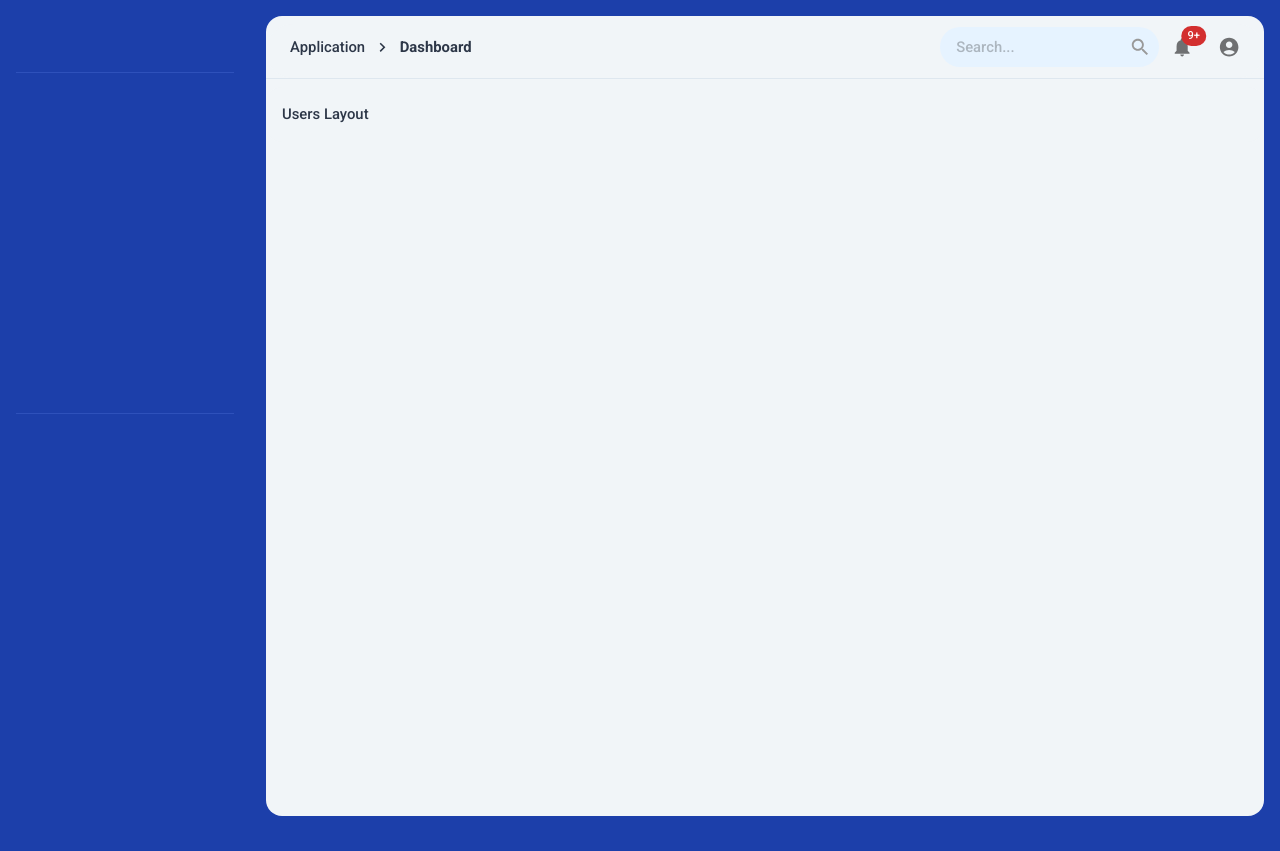
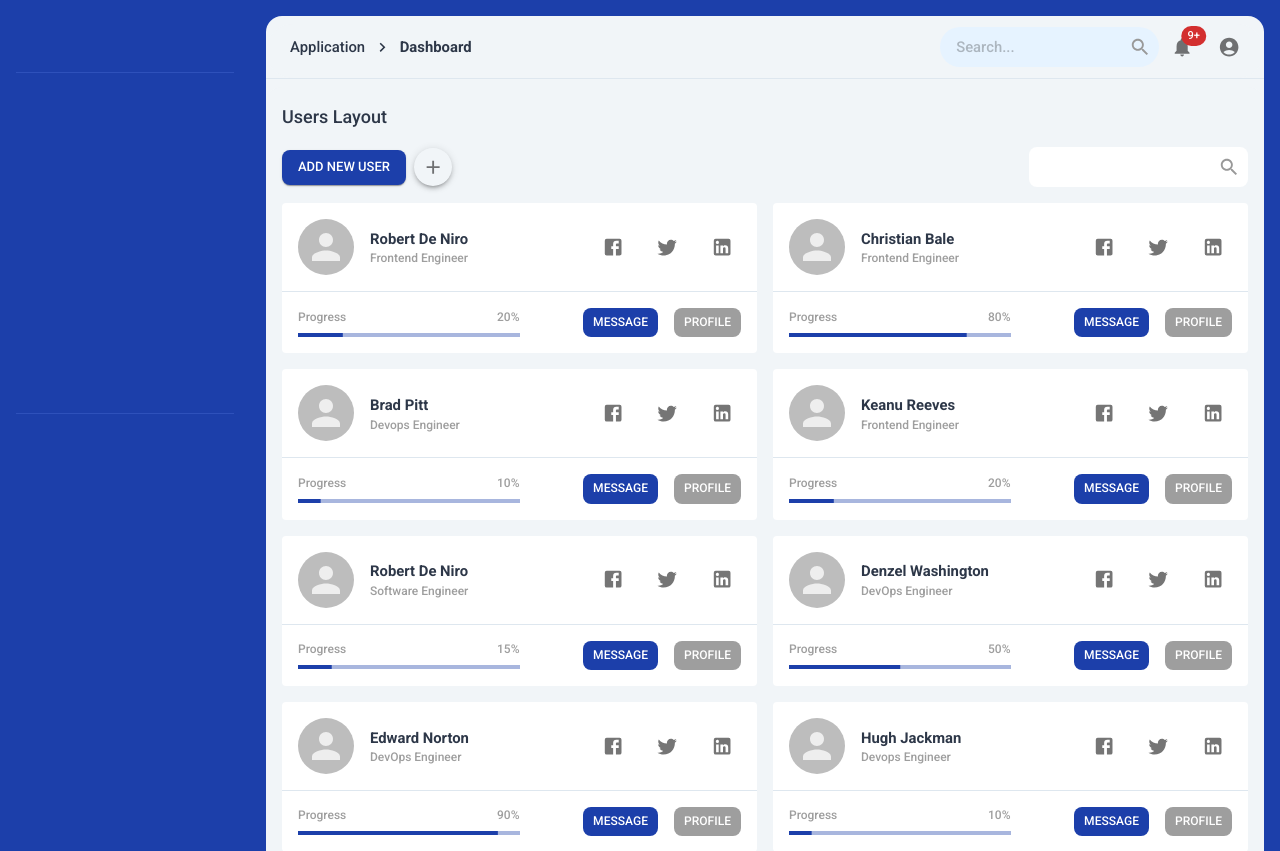
Before and after one commit to usrivastava92/hello-mui, a React (Vite) app: page /side/usersLayout1 in a window 1280 px wide. Shown: the top 851 px of the page. Before the commit the page ends 816 px from the top, so only its background shows below. Built offline with nearby package versions, Linux system fonts and the light colour scheme.

Commit message:
updated UserLayout1.tsx

```diff
--- a/src/config/theme/components.config.ts
+++ b/src/config/theme/components.config.ts
@@ -21,7 +21,6 @@ export const getComponentOptions = (palette: PaletteOptions): Components => {
     MuiButton: {
       styleOverrides: {
         root: {
-          height: '2.5rem',
           borderRadius: 8
         }
       },
--- a/src/config/theme/palette.config.ts
+++ b/src/config/theme/palette.config.ts
@@ -87,11 +87,11 @@ const lightModePallet: PaletteOptions = {
     contrastBorder: '#dee7ef'
   },
   dark: {
-    lighter: grey[100],
-    light: grey[200],
-    main: grey[300],
-    dark: grey[400],
-    darker: grey[500],
+    lighter: grey[300],
+    light: grey[400],
+    main: grey[500],
+    dark: grey[600],
+    darker: grey[700],
     contrastText: '#fff'
   },
   background: {
--- a/src/config/theme/typography.config.ts
+++ b/src/config/theme/typography.config.ts
@@ -16,6 +16,16 @@ declare module '@mui/material/Typography' {
     '7xl': true;
     '8xl': true;
     '9xl': true;
+    h1: false;
+    h2: false;
+    h3: false;
+    h4: false;
+    h5: false;
+    h6: false;
+    subtitle1: false;
+    subtitle2: false;
+    body1: false;
+    body2: false;
   }
 }
 
--- a/src/pages/Buttons/Buttons.tsx
+++ b/src/pages/Buttons/Buttons.tsx
@@ -1,17 +1,17 @@
-import { Box, Button, Card, Grid, Stack, Typography } from '@mui/material';
+import { Button, Card, Grid, Stack, Typography } from '@mui/material';
 import React from 'react';
 import { AppDivider } from '@/components/Divider';
 
 export const Buttons: React.FC = () => {
   return (
-    <Box>
-      <Typography variant="h5" fontWeight="medium">
+    <>
+      <Typography variant="lg" fontWeight="medium">
         Buttons
       </Typography>
       <Grid sx={{ mt: 1 }} container rowSpacing={2} columnSpacing={2}>
         <Grid item sm={12} lg={6}>
           <Card>
-            <Typography sx={{ m: 2 }} variant="h6" component="div">
+            <Typography sx={{ m: 2 }} variant="base" component="div">
               Basic Buttons
             </Typography>
             <AppDivider type="secondary" />
@@ -42,7 +42,7 @@ export const Buttons: React.FC = () => {
         </Grid>
         <Grid item sm={12} lg={6}>
           <Card>
-            <Typography sx={{ m: 2 }} variant="h6" component="div">
+            <Typography sx={{ m: 2 }} variant="base" component="div">
               Outlined Buttons
             </Typography>
             <AppDivider type="secondary" />
@@ -73,7 +73,7 @@ export const Buttons: React.FC = () => {
         </Grid>
         <Grid item sm={12} lg={6}>
           <Card>
-            <Typography sx={{ m: 2 }} variant="h6" component="div">
+            <Typography sx={{ m: 2 }} variant="base" component="div">
               Text Buttons
             </Typography>
             <AppDivider type="secondary" />
@@ -103,6 +103,6 @@ export const Buttons: React.FC = () => {
           </Card>
         </Grid>
       </Grid>
-    </Box>
+    </>
   );
 };
--- a/src/pages/Users/Layout1/UserLayout1.tsx
+++ b/src/pages/Users/Layout1/UserLayout1.tsx
@@ -1,10 +1,162 @@
 import React from 'react';
-import { Box, Typography } from '@mui/material';
+import {
+  Avatar,
+  Box,
+  Button,
+  Card,
+  Grid,
+  IconButton,
+  LinearProgress,
+  Link,
+  Stack,
+  Typography
+} from '@mui/material';
+import AddIcon from '@mui/icons-material/Add';
+import { SearchInput } from '@/layouts/TopMenuLayout/components/TopBar';
+import FacebookIcon from '@mui/icons-material/Facebook';
+import TwitterIcon from '@mui/icons-material/Twitter';
+import LinkedInIcon from '@mui/icons-material/LinkedIn';
+import { AppDivider } from '@/components/Divider';
+
+const USERS: User[] = [
+  {
+    name: 'Robert De Niro',
+    profession: 'Frontend Engineer',
+    progress: 20
+  },
+  {
+    name: 'Christian Bale',
+    profession: 'Frontend Engineer',
+    progress: 80
+  },
+  {
+    name: 'Brad Pitt',
+    profession: 'Devops Engineer',
+    progress: 10
+  },
+  {
+    name: 'Keanu Reeves',
+    profession: 'Frontend Engineer',
+    progress: 20
+  },
+  {
+    name: 'Robert De Niro',
+    profession: 'Software Engineer',
+    progress: 15
+  },
+  {
+    name: 'Denzel Washington',
+    profession: 'DevOps Engineer',
+    progress: 50
+  },
+  {
+    name: 'Edward Norton',
+    profession: 'DevOps Engineer',
+    progress: 90
+  },
+  {
+    name: 'Hugh Jackman',
+    profession: 'Devops Engineer',
+    progress: 10
+  },
+  {
+    name: 'Denzel Washington',
+    profession: 'Software Engineer',
+    progress: 60
+  },
+  {
+    name: 'Tom Cruise',
+    profession: 'Software Engineer',
+    progress: 40
+  }
+];
+
+interface User {
+  name: string;
+  profession: string;
+  progress: number;
+}
+
+interface UserProps {
+  user: User;
+}
+
+const User: React.FC<UserProps> = ({ user }) => {
+  return (
+    <Card>
+      <Stack spacing={2} sx={{ p: 2 }}>
+        <Avatar sx={{ width: 56, height: 56, color: 'grey.200' }}></Avatar>
+        <Stack direction="column" alignItems="left">
+          <Typography component={Link} fontWeight="bold">
+            {user.name}
+          </Typography>
+          <Typography variant="xs" color="dark.main">
+            {user.profession}
+          </Typography>
+        </Stack>
+        <Box flexGrow={1}></Box>
+        <IconButton>
+          <FacebookIcon />
+        </IconButton>
+        <IconButton>
+          <TwitterIcon />
+        </IconButton>
+        <IconButton>
+          <LinkedInIcon />
+        </IconButton>
+      </Stack>
+      <AppDivider type="secondary" />
+      <Stack sx={{ m: 2 }} justifyContent="space-between">
+        <Stack direction="column" sx={{ width: '50%' }} spacing={1}>
+          <Stack justifyContent="space-between" sx={{ width: '100%' }}>
+            <Typography variant="xs" component={Link} color="dark.main">
+              Progress
+            </Typography>
+            <Typography variant="xs" color="dark.main">
+              {user.progress}%
+            </Typography>
+          </Stack>
+          <LinearProgress
+            sx={{ width: '100%' }}
+            color="info"
+            variant="determinate"
+            value={user.progress}
+          />
+        </Stack>
+        <Stack spacing={2}>
+          <Button size="small" color="info" variant="contained">
+            Message
+          </Button>
+          <Button size="small" color="dark" variant="contained">
+            Profile
+          </Button>
+        </Stack>
+      </Stack>
+    </Card>
+  );
+};
 
 export const UserLayout1: React.FC = () => {
   return (
-    <Box>
-      <Typography>Users Layout</Typography>
-    </Box>
+    <>
+      <Typography variant="lg">Users Layout</Typography>
+      <Stack spacing={1} sx={{ py: 2 }}>
+        <Button sx={{ boxShadow: 1 }} color="info" variant="contained">
+          Add New User
+        </Button>
+        <IconButton sx={{ boxShadow: 3 }}>
+          <AddIcon />
+        </IconButton>
+        <Box flexGrow={1}></Box>
+        <SearchInput sx={{ borderRadius: 2, bgcolor: 'secondary.lighter' }} />
+      </Stack>
+      <Grid container rowSpacing={2} columnSpacing={2}>
+        {USERS.map((user) => (
+          <Grid item xs={12} md={6}>
+            <User user={user} />
+          </Grid>
+        ))}
+      </Grid>
+    </>
   );
 };
```
